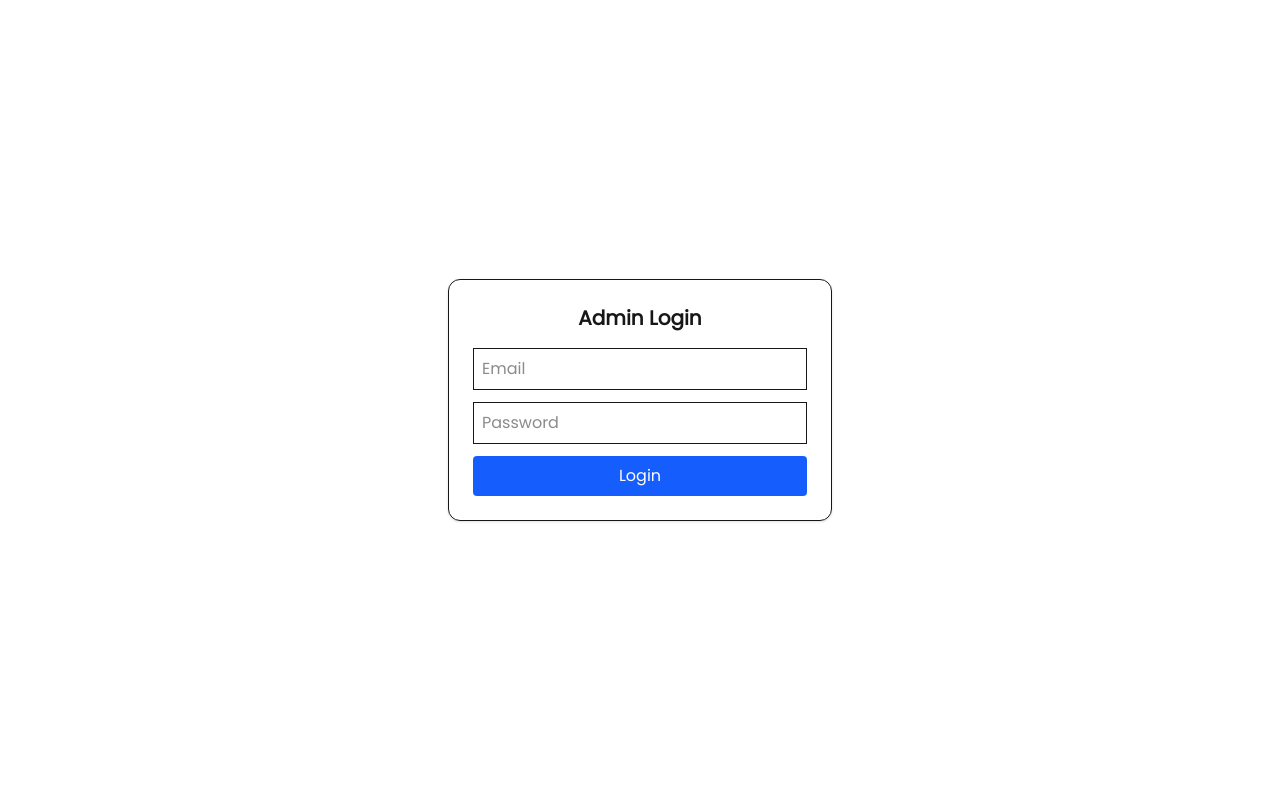
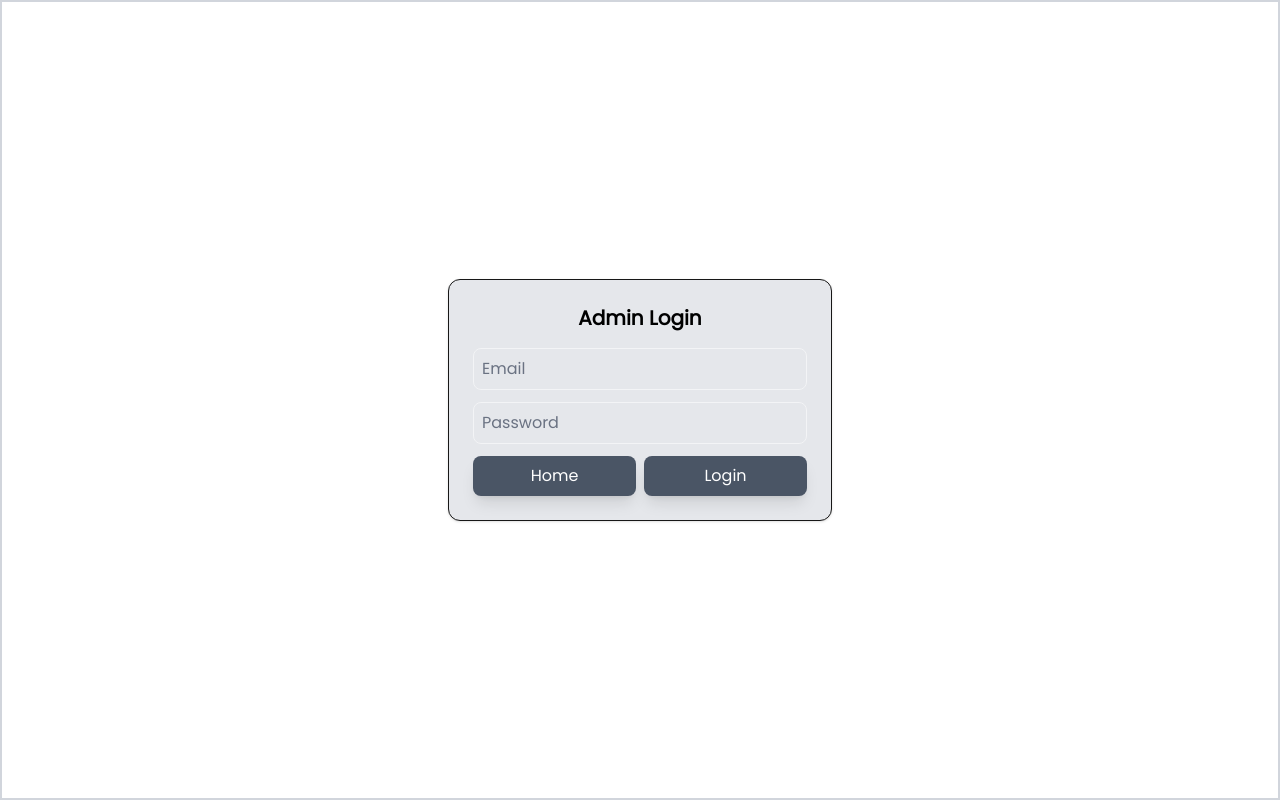
Before and after one commit to MOHIT-IITP/clubmates, a Next.js app: page /login in a window 1280 px wide. Built offline with nearby package versions, Linux system fonts and the light colour scheme.

Commit message:
Add: admin Section Done

```diff
--- a/app/login/page.tsx
+++ b/app/login/page.tsx
@@ -1,11 +1,13 @@
 "use client";
 
+import { useRouter } from "next/navigation";
 import { useState } from "react";
 
 export default function LoginPage() {
   const [email, setEmail] = useState("");
   const [password, setPassword] = useState("");
   const [error, setError] = useState("");
+  const router = useRouter();
 
   const handleLogin = async () => {
     const res = await fetch("/api/admin/login", {
@@ -23,30 +25,38 @@ export default function LoginPage() {
   };
 
   return (
-    <div className="min-h-screen flex items-center justify-center">
-      <div className="border p-6 rounded-xl w-96 shadow">
-        <h2 className="text-xl font-bold mb-4 text-center">Admin Login</h2>
+    <div className="min-h-screen border-2 border-gray-300 bg-white flex items-center justify-center">
+      <div className="border p-6 rounded-xl w-96 shadow  bg-gray-200">
+        <h2 className="text-xl font-bold text-black mb-4 text-center">Admin Login</h2>
         <input
           type="email"
           placeholder="Email"
-          className="border w-full p-2 mb-3"
+          className="border w-full p-2 mb-3 text-black border-gray-100 rounded-lg placeholder-gray-500"
           value={email}
           onChange={(e) => setEmail(e.target.value)}
         />
         <input
           type="password"
           placeholder="Password"
-          className="border w-full p-2 mb-3"
+          className="border w-full p-2 mb-3 text-black border-gray-100  rounded-lg placeholder-gray-500"
           value={password}
           onChange={(e) => setPassword(e.target.value)}
         />
         {error && <p className="text-red-500 text-sm mb-2">{error}</p>}
+        <div className="flex gap-2 ">
+        <button
+          onClick={()=> router.push("/")}
+          className="bg-gray-600 text-white w-full py-2 rounded-lg hover:bg-gray-700 shadow-lg hover:shadow-md"
+        >
+          Home
+        </button>
         <button
           onClick={handleLogin}
-          className="bg-blue-600 text-white w-full py-2 rounded hover:bg-blue-700"
+          className="bg-gray-600 text-white w-full py-2 rounded-lg hover:bg-gray-700 shadow-lg hover:shadow-md"
         >
           Login
         </button>
+        </div>
       </div>
     </div>
   );
--- a/components/Profile.tsx
+++ b/components/Profile.tsx
@@ -3,9 +3,9 @@ import Link from "next/link";
 const Profile = () => {
   return (
     <div>
-      <Link href={"/SignUp"}>
+      <Link href={"/login"}>
         <div className="px-4 py-2 border border-gray-300  rounded-xl text-black bg-white hover:shadow-md hover:bg-gray-100 shadow-xl ">
-          SignUp
+          Admin
         </div>
       </Link>
     </div>
```
